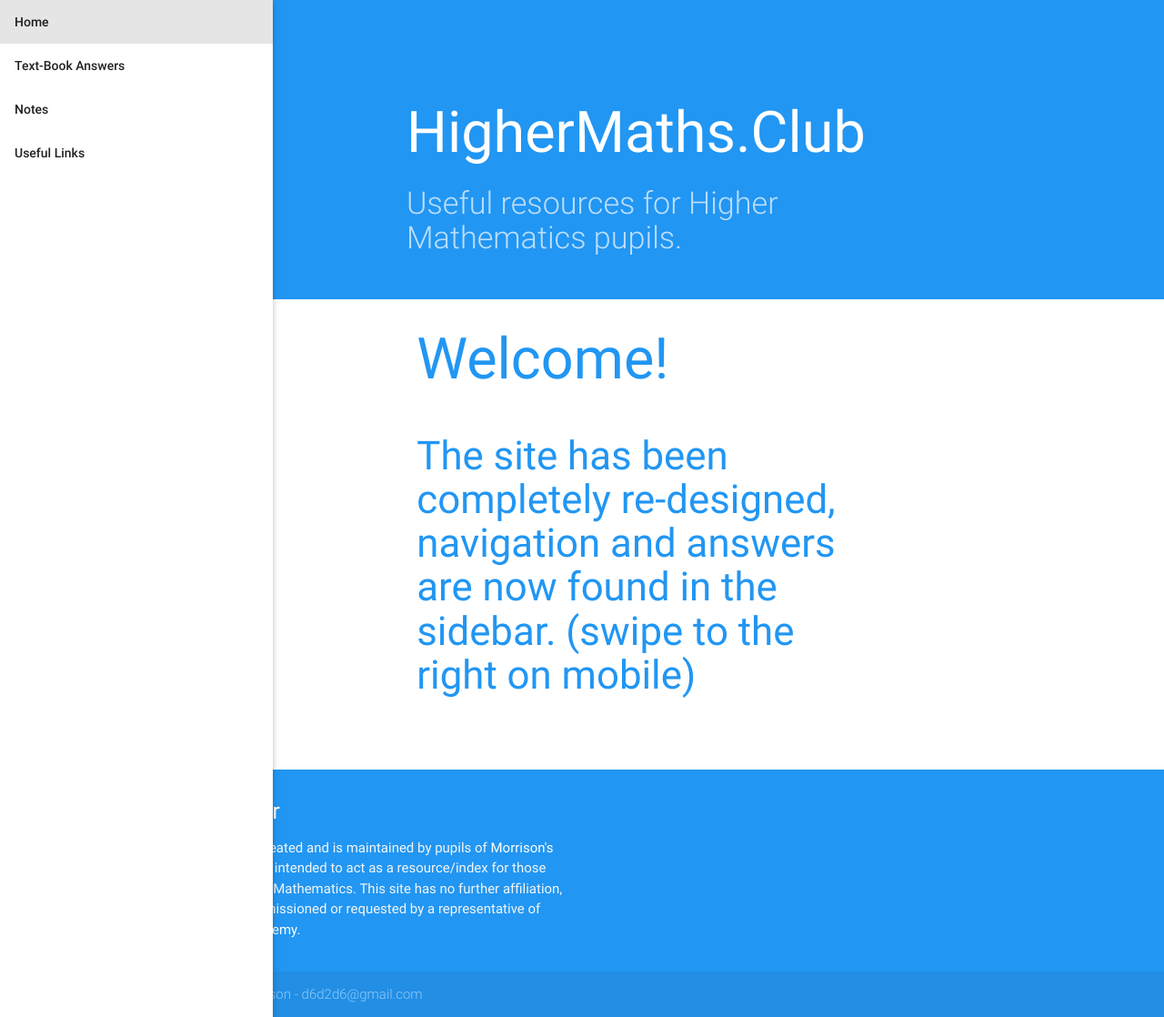
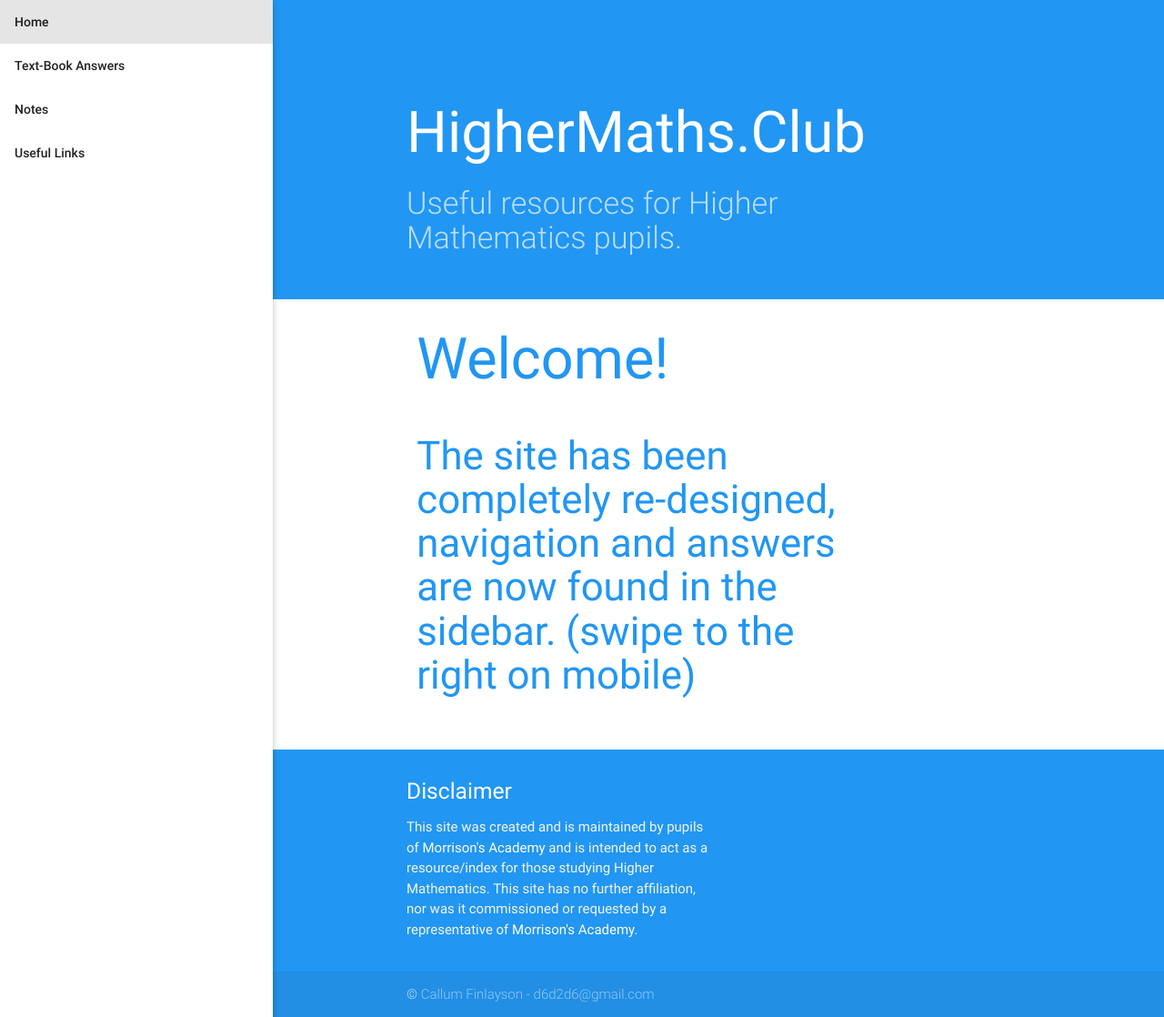
Before and after one commit to Harctona/MASecurity, a Jekyll site: the page built from index.html, in a window 1280 px wide and 1118 px high. Shown: the whole window at 91% size. Built offline with Jekyll 4.4.1, drawn with Linux system fonts in a browser that asks for light colours; nearby versions of some CDN libraries.

Commit message:
FIX/BREAK

```diff
--- a/css/style.css
+++ b/css/style.css
@@ -12,5 +12,13 @@
 
   main {
     flex: 1 0 auto;
-    padding-left: 300px;
   }
+      header, main, footer {
+      padding-left: 300px;
+    }
+
+    @media only screen and (max-width : 992px) {
+      header, main, footer {
+        padding-left: 0;
+      }
+    }
```
